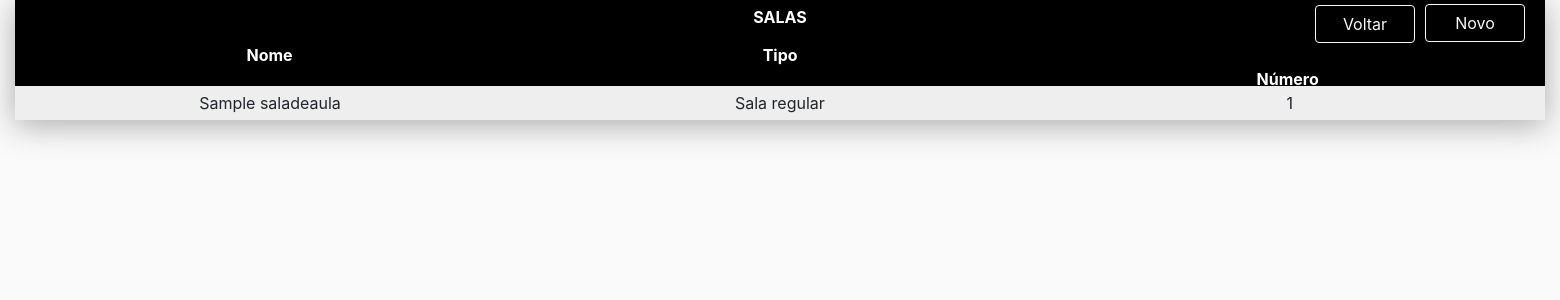
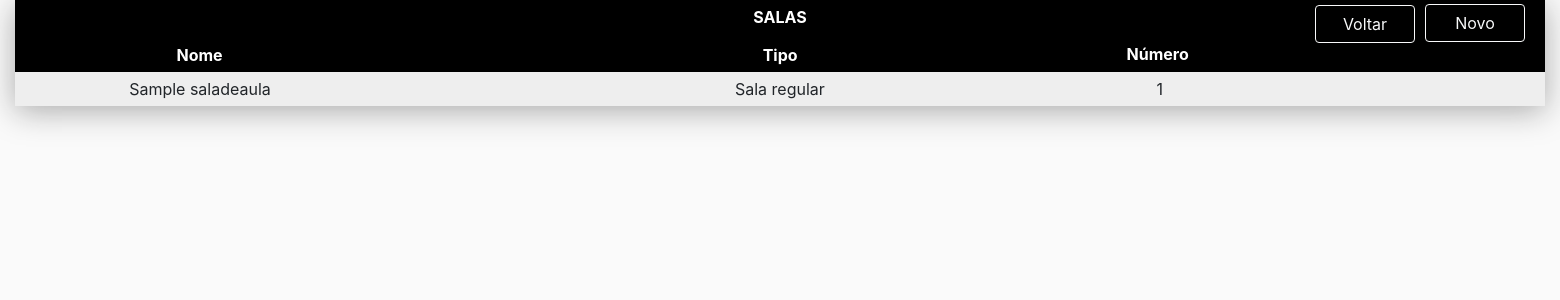
Before and after one commit to cannudo/g-horarios, a Django app: page /salas in a window 1560 px wide. Shown: the top 300 px of the page. Run offline with Django 3.2, Linux system fonts and the light colour scheme; tables that the repository leaves empty hold one stand-in row (values such as "Sample post"); some libraries are stand-ins or nearby versions.

Commit message:
Página salas css ajustado nome,tipo, número e botões

```diff
--- a/src/projeto/otime/templates/otime/salas.html
+++ b/src/projeto/otime/templates/otime/salas.html
@@ -22,16 +22,17 @@
 <style type="text/css">
 
 .column1{
-	margin-left: 10px;
+	margin-left: -60px;
 }
 .column2{
-	margin-left: 470px;
+	margin-left: 540px;
 
 }
 
 .column3{
-	margin-left: 1020px;
+	margin-left: 890px;
 	margin-bottom:-10px;
+	margin-top: -25px;
 
 
 }
@@ -51,13 +52,20 @@
 
 }
 
+.num1{
+	 margin-left: -140px;
+
+
+}
+.num3{
+	margin-left: -260px;
+
+
+}
  </style>
 
 </head>
 <body>
-
-
-
 
  <table id='minhaTabela'>
         <thead>
@@ -75,7 +83,7 @@
 
               <div class="row">
 
-                <div class="column1" id="posiçao1">Nome</div><div class="column2" id="posiçao2">Tipo</div><div class="column3" id="posiçao3">Número</div>
+                <div class="column1">Nome</div><div class="column2">Tipo</div><div class="column3">Número</div>
 
             </th>
           <tr>
@@ -83,9 +91,9 @@
         <tbody>
           {% for sala_de_aula in lista_de_salas %}
             <tr class="rows" data-href='{% url "atualizar_sala" sala_de_aula.id %}'>
-              <td class="column">{{ sala_de_aula.nome }}</td>
-              <td class="column">{{ sala_de_aula.tipo }}</td>
-              <td class="column">{{ sala_de_aula.numero }}</td>
+              <td class="column"><div class="num1">{{ sala_de_aula.nome }}</div></td>
+              <td class="column"><div class="num2">{{ sala_de_aula.tipo }}</div></td>
+              <td class="column"><div class="num3">{{ sala_de_aula.numero }}</div></td>
             </tr>
           {% endfor %}
 
```
Also changed, not shown: src/projeto/otime/templates/otime/sala-form.html (+20 -0 lines).
